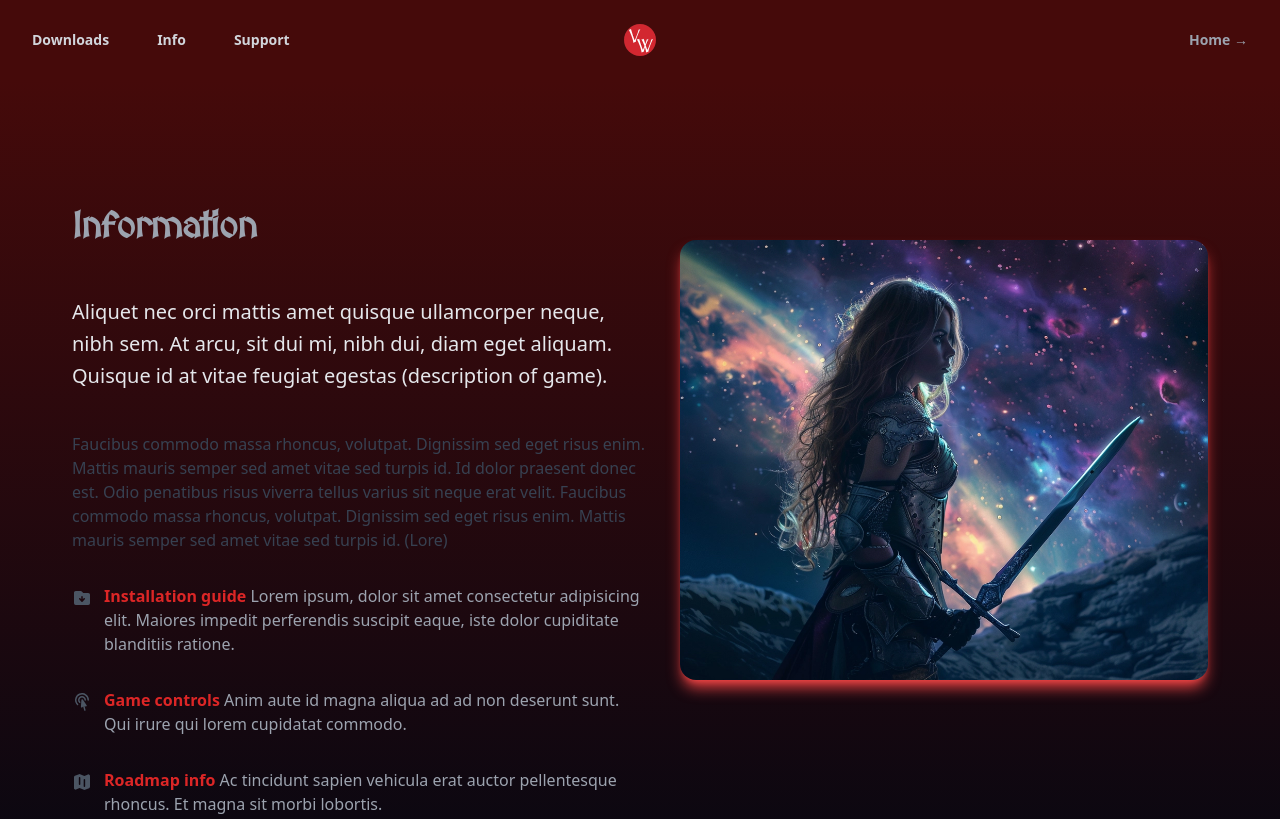
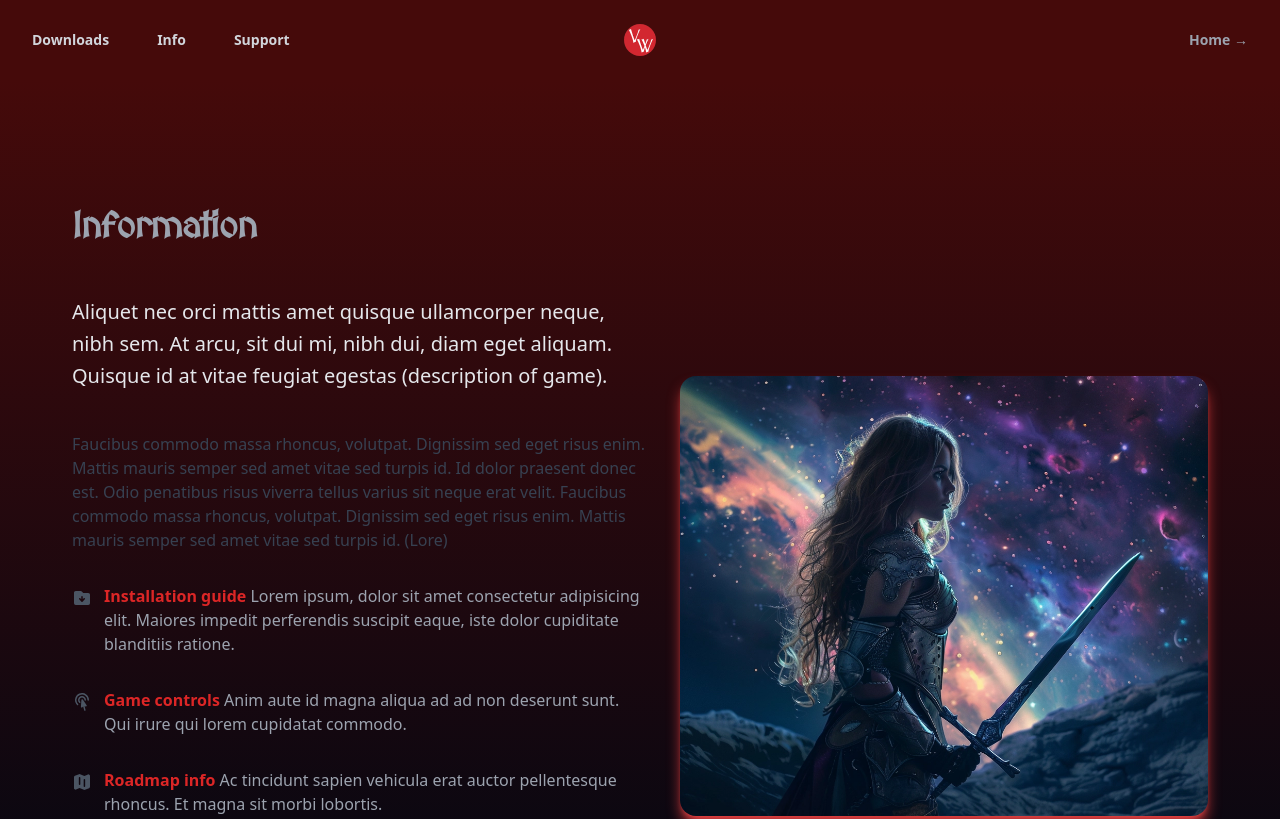
Before and after one commit to itsaboy/react-VW, a React (Vite) app in the folder client/: page /info in a window 1280 px wide. Shown: the top 819 px of the page. Built offline with nearby package versions, Linux system fonts and the light colour scheme.

Commit message:
slight tweak to position of image inside info component

```diff
--- a/client/src/components/Info.jsx
+++ b/client/src/components/Info.jsx
@@ -91,7 +91,7 @@ export default function Info() {
             </div>
           </div>
           <img
-            className="place-self-start mt-10 aspect-[6/5] w-full max-w-lg rounded-2xl object-cover sm:mt-12 lg:mt-0 lg:max-w-none xl:row-span-2 xl:row-end-2 xl:mt-8 shadow-lg shadow-red-500 transition duration-300 hover:ease-in-out hover:scale-105 hover:shadow-2xl hover:shadow-red-500 bg-gray-900"
+            className="place-self-end mt-10 aspect-[6/5] w-full max-w-lg rounded-2xl object-cover sm:mt-12 lg:mt-0 lg:max-w-none xl:row-span-2 xl:row-end-2 xl:mt-8 shadow-lg shadow-red-500 transition duration-300 hover:ease-in-out hover:scale-105 hover:shadow-2xl hover:shadow-red-500 bg-gray-900"
             src="/images/void-barb.webp"
             alt="A warrior in space"
           />
```
